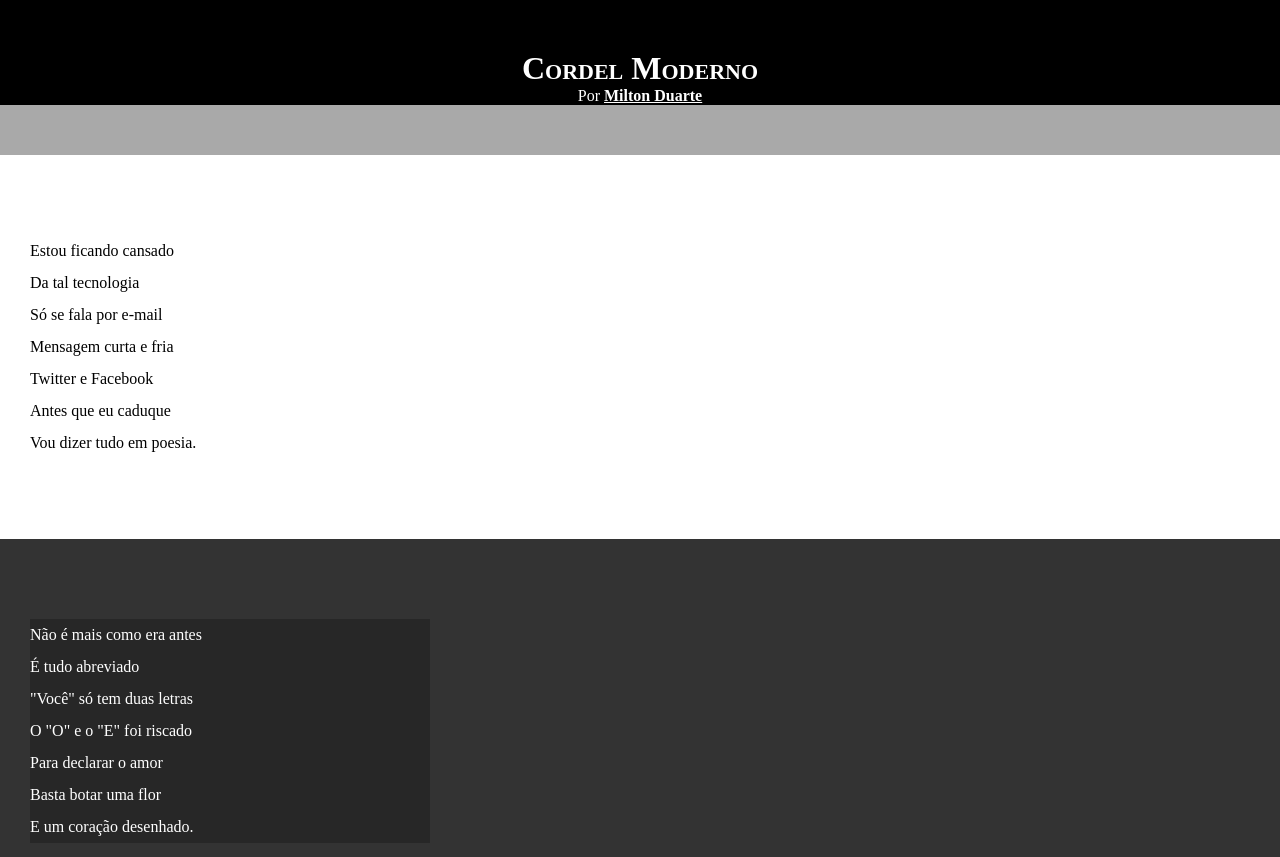
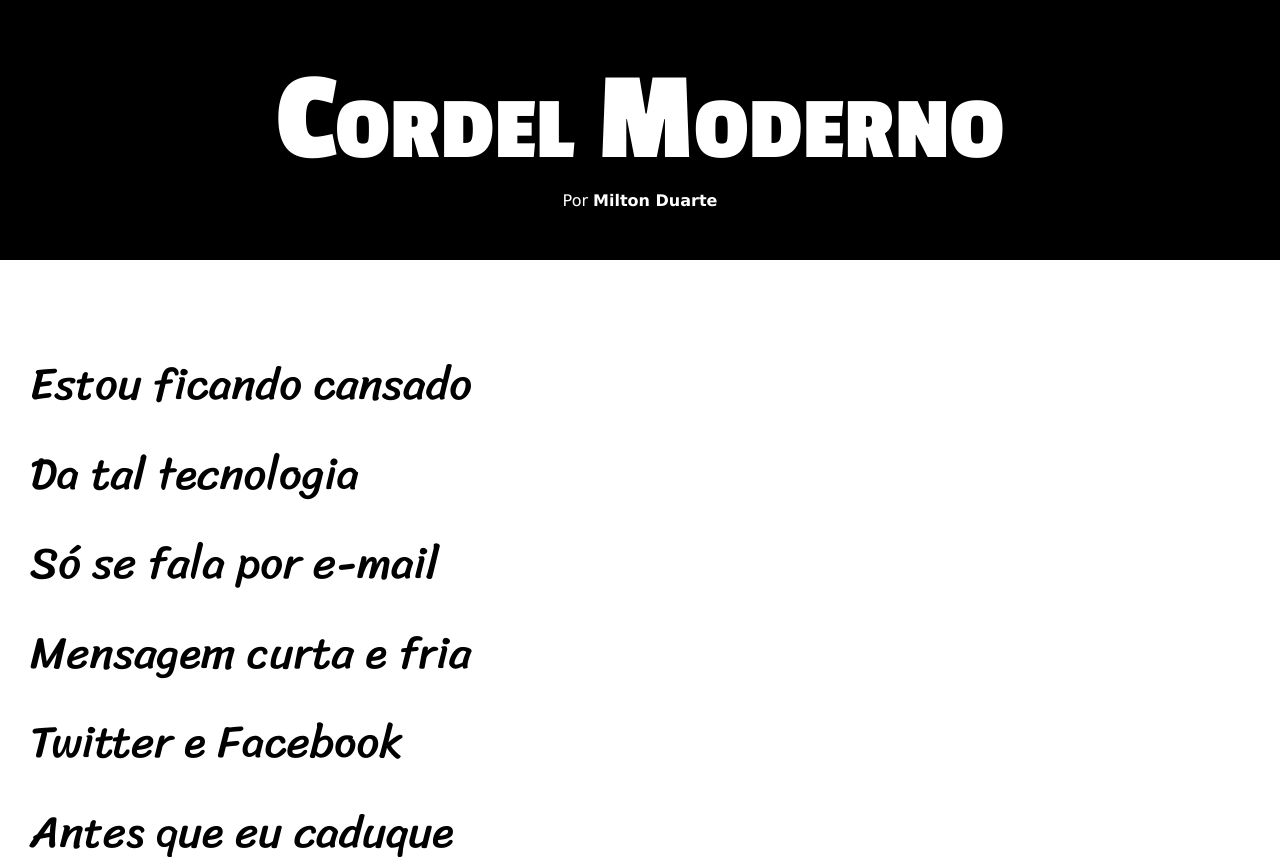
Before and after one commit to Guteu/html-css, a plain HTML site: page desafios/d012-projeto-cordel/index.html in a window 1280 px wide. Shown: the top 857 px of the page. Drawn offline with Linux system fonts and the light colour scheme.

Commit message:
atualização das fontes

```diff
--- a/desafios/d012-projeto-cordel/estilo/style.css
+++ b/desafios/d012-projeto-cordel/estilo/style.css
@@ -1,13 +1,25 @@
 @charset "UTF-8";
+
+@import url('https://fonts.googleapis.com/css2?family=Passion+One:wght@400;700;900&display=swap');
+@import url('https://fonts.googleapis.com/css2?family=Sriracha&display=swap');
+
+:root {
+    --fonte1: Verdana, Geneva, Tahoma, sans-serif;
+    --fonte2: 'Passion One', sans-serif;
+    --fonte3: 'Sriracha', cursive;
+
+}
 
 * {
     margin: 0px;
     padding: 0px;
+    font-size: 1em;
 }
 
 html, body {
     min-height: 100vh;
     background-color: darkgray;
+    font-family: var(--fonte1);
 }
 
 header {
@@ -19,17 +31,19 @@ header {
 header > h1 {
     padding-top: 50px;
     font-variant: small-caps;
+    font-family: var(--fonte2);
+    font-size: 10vw;
 }
 
 header > p {
-    margin-bottom: 50px;
+    padding-bottom: 50px;
 }
 
 header a, footer a {
     color: white;
     text-decoration: none;
     font-weight: bolder;
-    text-decoration: underline;
+    text-decoration: none;
 }
 
 header a:hover, footer a:hover {
@@ -41,6 +55,8 @@ section {
     padding-bottom: 10vh;
     line-height: 2em;
     padding-left: 30px;
+    font-family: var(--fonte3);
+    font-size: 3.5vw;
 }
 
 section.normal {
@@ -55,7 +71,8 @@ section.imagem {
 
 section.imagem > p {
     background-color: rgba(0, 0, 0, 0.237);
-    width: 400px;
+    display: inline-block;
+    padding: 5px;
 }
 
 footer {
```
